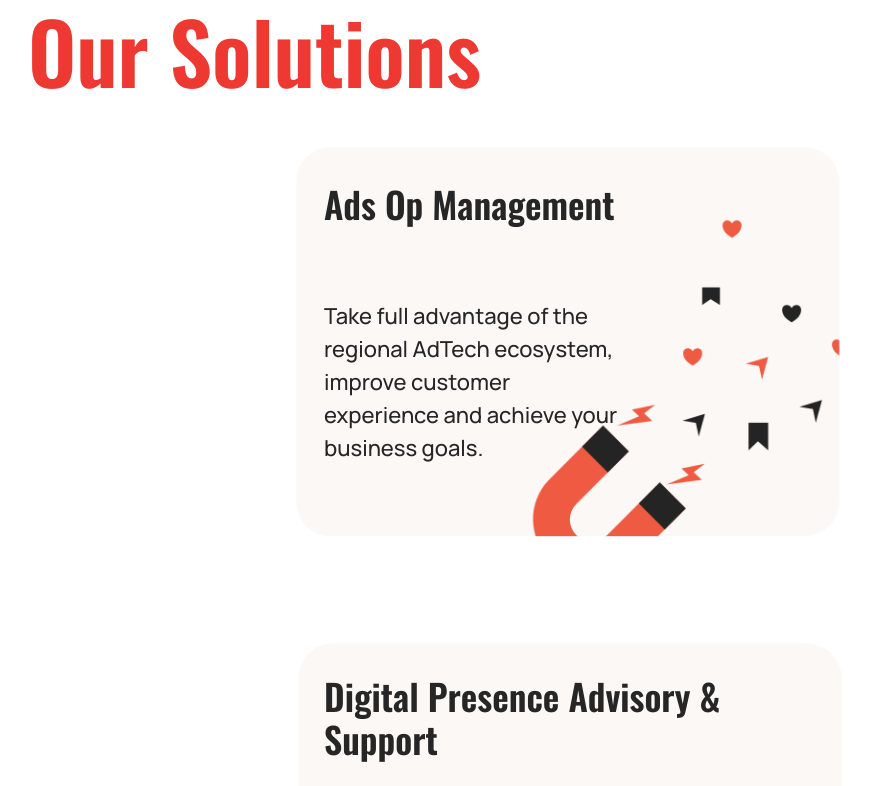
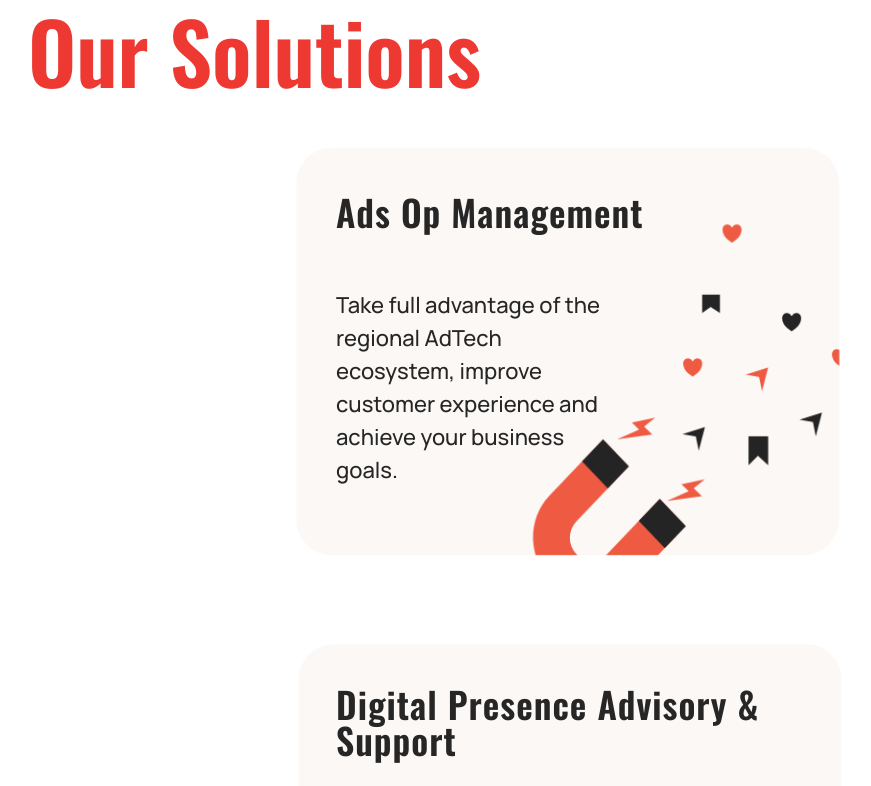
Before and after one commit to ying29ho/optimasdev, a Next.js app: page / in a window 1280 px wide. Shown: the part 1660-2446 px from the top of the page, without its empty margins (70-941 px from the left). Built offline with nearby package versions, Linux system fonts and the light colour scheme.

Commit message:
increased mobile card font and team mobile carousel

```diff
--- a/components/Card.js
+++ b/components/Card.js
@@ -3,6 +3,7 @@ import styles from "../styles/Components.module.css";
 // import "../styles/scss/Components.scss";
 import cn from "classnames";
 import Image from "next/image";
+import MediaQuery from "react-responsive";
 
 export const DisplayCard = ({ card }) => {
   return (
@@ -10,7 +11,12 @@ export const DisplayCard = ({ card }) => {
       <div className={styles.displayCardInner}>
         <div className={styles.displayCard}>
           <div className={styles.displayCardBody}>
-            <Image src={card.img} width={180} height={70} alt="card background image" />
+            <Image
+              src={card.img}
+              width={180}
+              height={70}
+              alt="card background image"
+            />
           </div>
           <h3>{card.title}</h3>
         </div>
@@ -30,7 +36,13 @@ export const FlipCard = ({ card }) => {
       >
         <div className="card front">
           <div className="card-body d-flex flex-column justify-content-center align-items-center">
-            <Image className="" src={card.img} width={150} height={150} alt="brand image"/>
+            <Image
+              className=""
+              src={card.img}
+              width={150}
+              height={150}
+              alt="brand image"
+            />
             <h3 className="card-text mt-4 text-uppercase text-center fw-bold ">
               {card.front}
             </h3>
@@ -54,23 +66,23 @@ export const FlipCard = ({ card }) => {
 export const SolutionCard = ({ card }) => {
   return (
     <div className="col-6 solution-card-outer mx-auto">
-      {/* <div className="solution-card-back"> */}
       <Image
         className=""
         src={card.img}
-        height={442}
-        width={588}
+        // height={442}
+        // width={588}
+        width={688}
+        height={542}
         alt="card background image"
       />
-      {/* </div> */}
-      {/* <div className="solution-card-inner"> */}
-        {/* <div className="soluion-card card-body d-flex flex-column justify-content-center align-items-center"> */}
-          {/* <Image className="" src={card.img} width={150} height={150} /> */}
-          <h3 className="m-5 solution-card-h3">{card.front}</h3>
-
-          <p className="m-5 pt-5 solution-card-p">{card.back}</p>
-        {/* </div> */}
-      {/* </div> */}
+      <div className="solution-card-inner">
+        <div className="solution-card-heading">
+          <h3 className="solution-card-h3">{card.front}</h3>
+        </div>
+        <div className="colution-card-body">
+          <p className="solution-card-p">{card.back}</p>
+        </div>
+      </div>
     </div>
   );
 };
--- a/pages/index.js
+++ b/pages/index.js
@@ -120,7 +120,7 @@ export default function Home() {
         <MediaQuery maxWidth={900}>
         <div className="mainContainer d-flex justify-content-center" style={{height: "100vh"}}>
         <Image
-          src={"/images/home/newheader.png"}
+          src={"/images/home/header.png"}
           layout="fill"
           objectFit="contain"
           // quality={100}
@@ -134,7 +134,7 @@ export default function Home() {
         <MediaQuery minWidth={901}>
         <div className="mainContainer d-flex justify-content-center">
         <Image
-          src={"/images/home/newheader.png"}
+          src={"/images/home/header.png"}
           // layout="fill"
           objectFit="contain"
           // quality={100}
--- a/styles/scss/Components.scss
+++ b/styles/scss/Components.scss
@@ -64,32 +64,36 @@
 }
 .solution-card-outer {
   position: relative;
-  width: 588px;
-  height: 442px;
+  width: 688px;
+  height: 542px;
   margin: 25px 0;
-  // cursor: pointer;
-  // border-radius: 15px 50px;
-  // background-color: sandybrown;
 
-.solution-card-h3{
+  .solution-card-h3{
   // transform: translate(-50%, -50%);
   position: absolute;
   top:0;
   left: 0;
+  padding: 60px;
   font-family:'Oswald',  sans-serif;
-  font-size: 36px;
+  font-size: 43px;
   text-transform: capitalize;
+  letter-spacing: 1px;
+  line-height: 1.0;
+  }
 
-}
-.solution-card-p{
+  .solution-card-p{
   // transform: translate(-50%, -50%);
   position: absolute;
-  top: 70px;
+  top: 100px;
   left: 0;
-  width: 300px;
+  width: 500px;
+  padding: 63px 60px;
   font-family:  'Manrope', sans-serif;
-  font-size: 22px;
-}
+  font-size: 30px;
+  line-height: 1.5;
+  }
+
+
 
   .solution-card {
     position: absolute;
@@ -99,6 +103,7 @@
     height: 100%;
     border-style: none;
 
+
     text-align: left;
 
     p{
@@ -106,239 +111,34 @@
       font-size: 20px ;
     }
   }
-  // .cardOuter {
-  //   width: 300px;
-  //   height: 300px;
-  //   margin: 25px 0;
-  //   cursor: pointer;
-  // }
-
-  // .sliderMainContainer {
-  //   margin: 0;
-  //   padding: 0 !important;
-  //   height: 100vh;
-  //   width: 100vw;
-  //   display: flex;
-  //   align-items: center;
-  //   justify-content: center;
-  // }
-  // .sliderContainer {
-  //   position: relative;
-  //   margin: 0;
-  //   padding: 0;
-  //   height: 80%;
-  //   width: 100%;
-  //   background-color: #fafafa;
-  // }
-
-  // .sliderWrapper {
-  //   display: flex;
-  //   overflow: hidden;
-  //   flex-wrap: nowrap;
-
-  //   /* align-items: center; */
-  // }
-
-  // .sliderImages {
-  //   padding-top: 70%;
-  //   overflow: hidden;
-  //   position: relative;
-  //   background-color: #fafafa;
-  //   display: flex;
-  //   flex-direction: row;
-  // }
-
-  // .imgContainer {
-  //   position: relative;
-  //   width: 100%;
-  //   background-color: lightsalmon;
-  //   // z-index: -1;
-  // }
-
-  // .imgContianer::before {
-  //   position: absolute;
-  //   content: "";
-  //   opacity: 0.3;
-  //   background-image: url("../../public/images/1.jpg");
-  //   background-blend-mode: screen;
-  //   // z-index: 1;
-  // }
-
-  // .triagleCorner {
-  //   position: absolute;
-  //   left: 0;
-  //   top: 0;
-  //   width: 100%;
-  //   background-color: salmon;
-  //   clip-path: polygon(54% 0%, 0% 0%, 0% 53%);
-  //   z-index: 2;
-  // }
-
-  // .sliderController {
-  //   position: absolute;
-  //   width: 100%;
-  //   bottom: 0;
-  //   right: 0;
-  //   background-color: tomato;
-  //   z-index: 1;
-  //   /* clip-path: polygon(23% 53%, 100% 53%, 100% 100%, 0% 100%); */
-  // }
-
-  // .textContainer {
-  //   /* color: tomato; */
-  //   text-align: left;
-  //   word-wrap: break-word;
-  //   word-break: break-word;
-  //   white-space: pre-wrap;
-  //   transform: translate(25%, 300px);
-  // }
-
-  // .textContainer h1 {
-  //   font-size: 50px;
-  //   color: tomato;
-  //   letter-spacing: 8px;
-  //   line-height: 1.2;
-  //   font-weight: 700;
-  //   margin: 0 5px 17px 5px;
-  //   text-transform: uppercase;
-
-  //   /* overflow: visible; */
-  // }
-
-  // .textContainer h2 {
-  //   font-size: 18px;
-  //   letter-spacing: 0.88px;
-  //   line-height: 28px;
-  //   font-weight: 600;
-  //   color: darkslategrey;
-  // }
-
-  // .innerQuote {
-  //   top: 0;
-  //   left: 0;
-  //   display: flex;
-  //   align-items: right;
-  //   z-index: 2;
-  // }
-
-  // .cardInner {
-  //   transform-style: preserve-3d;
-  //   transition: 0.5s linear 0.2s;
-  //   position: relative;
-  //   width: inherit;
-  //   height: inherit;
-  // }
-
-  // .displayCardInner {
-  //   transform-style: preserve-3d;
-  //   transition: 0.5s linear 0.2s;
-  //   position: relative;
-  //   width: inherit;
-  //   height: inherit;
-  // }
-
-  // .displayCard {
-  //   backface-visibility: hidden;
-  //   position: absolute;
-  //   top: 0;
-  //   left: 0;
-  //   width: 100%;
-  //   height: 100%;
-  //   margin: 1rem;
-  //   padding: 1.5rem;
-  //   text-align: center;
-  //   border-radius: 10px;
-  //   display: flex;
-  //   flex-direction: column;
-  //   background-color: whitesmoke;
-  //   color: #fd5441;
-  //   flex-direction: column;
-  //   justify-content: center;
-  //   align-items: center;
-  // }
-  // .cardInner:hover {
-  //   transform: rotateY(180deg);
-  // }
-
-  // /* .showback {
-  //   transform: rotateY(180deg);
-  // } */
-
-  // .card {
-  //   backface-visibility: hidden;
-  //   position: absolute;
-  //   top: 0;
-  //   left: 0;
-  //   width: 100%;
-  //   height: 100%;
-  //   margin: 1rem;
-  //   padding: 1.5rem;
-  //   text-align: left;
-  //   border-radius: 10px;
-  //   transition: color 0.15s ease, border-color 0.15s ease;
-  //   display: flex;
-  //   flex-direction: column;
-  // }
-
-  // .front {
-  //   /* transform: rotateY(0); */
-  //   background-color: #fd5441;
-  //   color: #fff;
-  //   flex-direction: column;
-  // }
-
-  // .back {
-  //   transform: rotateY(180deg);
-  //   /* transform: translateX(0px); */
-  //   background-color: #fff;
-  //   color: #2d2d2d;
-  // }
-
-  // .cardBody {
-  //   display: flex;
-  //   justify-content: center;
-  //   align-items: center;
-  //   text-align: justify;
-  //   flex: 1;
-  // }
-  // .cardBodyFront {
-  //   display: flex;
-  //   justify-content: center;
-  //   align-items: center;
-  //   text-align: justify;
-  //   flex-direction: column;
-  //   padding-top: 10%;
-  // }
-  // .displayCardBody {
-  //   flex: 1;
-  //   display: flex;
-  //   justify-content: center;
-  //   align-items: center;
-  //   /* text-align: justify; */
-  //   flex-direction: column;
-  //   /* padding-top: 10%; */
-  // }
-
-  // .cardLink {
-  //   font-weight: bold;
-  //   color: orange;
-  //   text-align: center;
-  // }
-
-  // .card p {
-  //   margin: 0;
-  //   font-size: 1rem;
-  //   line-height: 1.5;
-  // }
-
-  // .footer {
-  //   text-align: left;
-  // }
 
   @media (max-width: 600px) {
+
+
     .grid {
       width: 100%;
       flex-direction: column;
     }
   }
 }
+@media  screen and (min-width: 900px) {
+
+  .solution-card-outer {
+    position: relative;
+    width: 588px;
+    height: 442px;
+    margin: 25px 0;
+    .solution-card-p{
+      font-size: 22px;
+      width: 400px;
+      padding: 55px 60px;
+      // transform: translateY(-10px);
+    }
+
+    .solution-card-h3{
+      font-size: 40px;
+      letter-spacing: 1px;
+      line-height: 1.0;
+    }
+  }
+}
--- a/styles/scss/global.scss
+++ b/styles/scss/global.scss
@@ -67,7 +67,7 @@ background-color: $black !important;
 
 p{
   font-family: 'Manrope', sans-serif;
-  font-size: 25px;
+  font-size: 30px;
   color: $black;
   font-weight: 500;
 }
@@ -123,7 +123,7 @@ h1{
 
 // }
 
-@media screen and (min-width:1000px){
+@media screen and (min-width:900px){
   .caption p{
     font-family: 'Manrope', sans-serif;
       font-size: 20px;
@@ -135,7 +135,7 @@ h1{
 
   p{
     font-family: 'Manrope', sans-serif;
-    font-size: 30px;
+    font-size: 25px;
     color: $black;
     font-weight: 500;
   }
```
Also changed, not shown: components/Carousel.js (+24 -14 lines), pages/about.js (+5 -3 lines), public/images/home/header.png (renamed from public/images/home/newheader.png).
